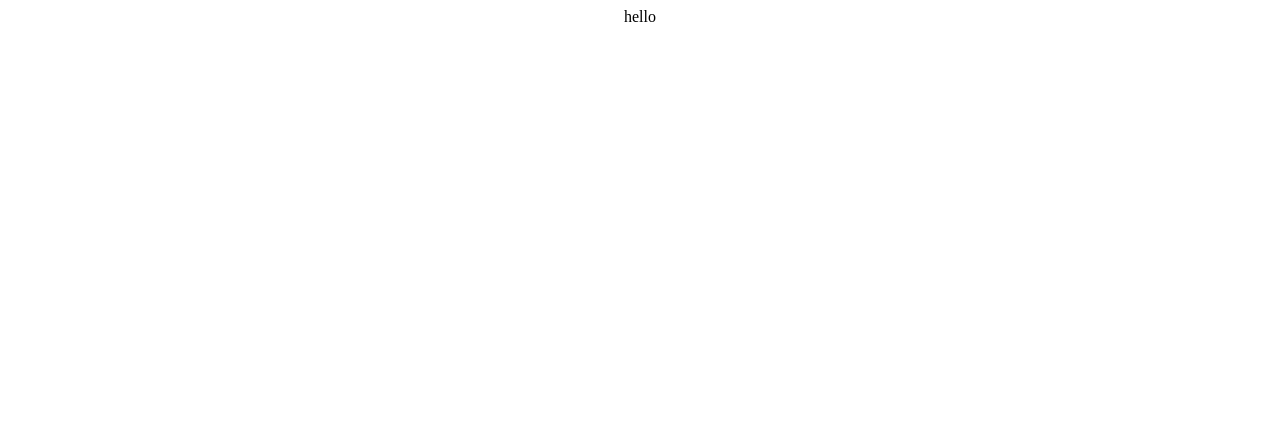
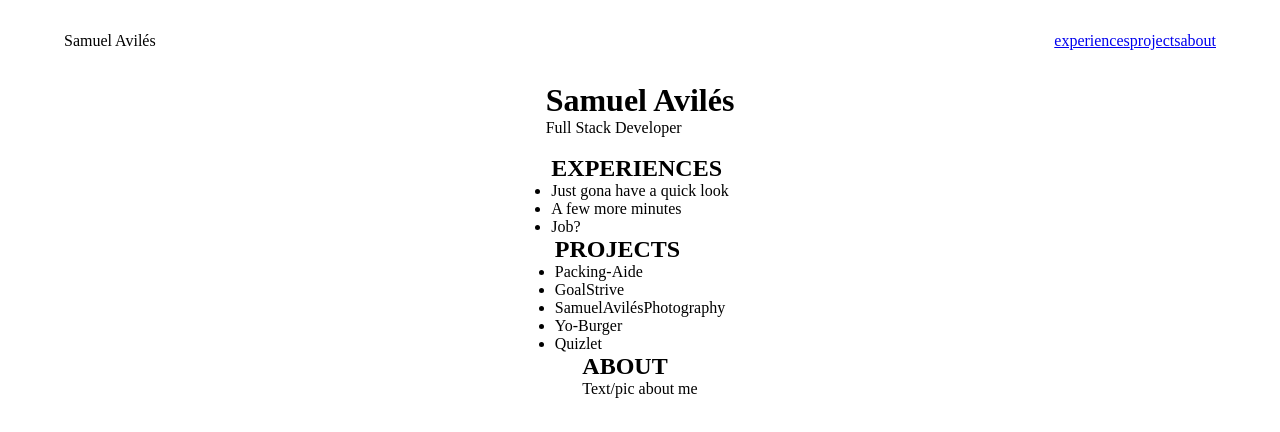
Before and after one commit to sammav21/portfolio, a React (Create React App) app in the folder client/: page / in a window 1280 px wide. Shown: the top 432 px of the page. Built offline with nearby package versions, Linux system fonts and the light colour scheme.

Commit message:
Structure of page added minus potential Contact/Footer

```diff
--- a/client/public/index.html
+++ b/client/public/index.html
@@ -2,42 +2,11 @@
 <html lang="en">
   <head>
     <meta charset="utf-8" />
-    <link rel="icon" href="%PUBLIC_URL%/favicon.ico" />
     <meta name="viewport" content="width=device-width, initial-scale=1" />
-    <meta name="theme-color" content="#000000" />
-    <meta
-      name="description"
-      content="Web site created using create-react-app"
-    />
-    <link rel="apple-touch-icon" href="%PUBLIC_URL%/logo192.png" />
-    <!--
-      manifest.json provides metadata used when your web app is installed on a
-      user's mobile device or desktop. See https://developers.google.com/web/fundamentals/web-app-manifest/
-    -->
-    <link rel="manifest" href="%PUBLIC_URL%/manifest.json" />
-    <!--
-      Notice the use of %PUBLIC_URL% in the tags above.
-      It will be replaced with the URL of the `public` folder during the build.
-      Only files inside the `public` folder can be referenced from the HTML.
-
-      Unlike "/favicon.ico" or "favicon.ico", "%PUBLIC_URL%/favicon.ico" will
-      work correctly both with client-side routing and a non-root public URL.
-      Learn how to configure a non-root public URL by running `npm run build`.
-    -->
-    <title>React App</title>
+    <title>SamuelAvilesDev</title>
   </head>
   <body>
     <noscript>You need to enable JavaScript to run this app.</noscript>
     <div id="root"></div>
-    <!--
-      This HTML file is a template.
-      If you open it directly in the browser, you will see an empty page.
-
-      You can add webfonts, meta tags, or analytics to this file.
-      The build step will place the bundled scripts into the <body> tag.
-
-      To begin the development, run `npm start` or `yarn start`.
-      To create a production bundle, use `npm run build` or `yarn build`.
-    -->
   </body>
 </html>
--- a/client/src/App.css
+++ b/client/src/App.css
@@ -1,38 +1,33 @@
-.App {
-  text-align: center;
+*{
+  margin:0;
+  padding: 0;
+  box-sizing: border-box;
 }
 
-.App-logo {
-  height: 40vmin;
-  pointer-events: none;
+body{
+  width: 100vw;
+  /*background-color: #272930;*/
 }
 
-@media (prefers-reduced-motion: no-preference) {
-  .App-logo {
-    animation: App-logo-spin infinite 20s linear;
-  }
+#root{
+  display: flex;
+  justify-content: center;
 }
-
-.App-header {
-  background-color: #282c34;
-  min-height: 100vh;
+.App{
+  width: 100%;
   display: flex;
   flex-direction: column;
   align-items: center;
-  justify-content: center;
-  font-size: calc(10px + 2vmin);
-  color: white;
 }
 
-.App-link {
-  color: #61dafb;
+header{
+  width: 90%;
+  display: flex;
+  justify-content: space-between;
+  margin: 2rem 0;
+  /*color: #EDECE3;*/
 }
-
-@keyframes App-logo-spin {
-  from {
-    transform: rotate(0deg);
-  }
-  to {
-    transform: rotate(360deg);
-  }
+nav{
+  display: flex;
+  justify-content: space-between;
 }
--- a/client/src/App.js
+++ b/client/src/App.js
@@ -1,9 +1,18 @@
 import './App.css';
+import About from './Components/About/About';
+import Experiences from './Components/Experiences/Experiences';
+import Header from './Components/Header/Header';
+import Landing from './Components/Landing/Landing';
+import Projects from './Components/Projects/Projects';
 
 function App() {
   return (
     <div className="App">
-      hello
+      <Header />
+      <Landing />
+      <Experiences />
+      <Projects />
+      <About />
     </div>
   );
 }
--- /dev/null
+++ b/client/src/Components/About/About.js
@@ -0,0 +1,8 @@
+export default function About(){
+    return(
+        <div className="aboutContainer">
+        <h2 className="sectionTitle">ABOUT</h2>
+        <p className="aboutText">Text/pic about me</p>
+    </div>
+    )
+}
--- /dev/null
+++ b/client/src/Components/Experiences/Experiences.js
@@ -0,0 +1,12 @@
+export default function Experiences(){
+    return(
+    <div className="experiences">
+        <h2 className="sectionTitle">EXPERIENCES</h2>
+        <ul>
+            <li>Just gona have a quick look</li>
+            <li>A few more minutes</li>
+            <li>Job?</li>
+        </ul>
+    </div>
+    )
+}
--- /dev/null
+++ b/client/src/Components/Header/Header.js
@@ -0,0 +1,14 @@
+export default function Header(){
+    return(
+    <header>
+        <div className="logo">
+            <p>Samuel Avilés</p>
+        </div>
+        <nav>
+            <a href="#">experiences</a>
+            <a href="#">projects</a>
+            <a href="#">about</a>
+        </nav>
+    </header>
+    )
+}
--- /dev/null
+++ b/client/src/Components/Landing/Landing.js
@@ -0,0 +1,11 @@
+export default function Landing(){
+    return(
+    <div className="landing">
+        <div class="titleSection">
+            <h1 class="name">Samuel Avilés</h1>
+            <p class="subtext">Full Stack Developer</p>
+        </div>
+        <img src="" className="backgroundImage" />
+    </div>
+    )
+}
--- /dev/null
+++ b/client/src/Components/Projects/Projects.js
@@ -0,0 +1,13 @@
+export default function Projects(){
+    return(
+    <div className="projects">
+        <h2 class="sectionTitle">PROJECTS</h2>
+        <ul>
+            <li>Packing-Aide</li>                <li>GoalStrive</li>
+            <li>SamuelAvilésPhotography</li>
+            <li>Yo-Burger</li>
+            <li>Quizlet</li>
+        </ul>
+    </div>
+    )
+}
```
